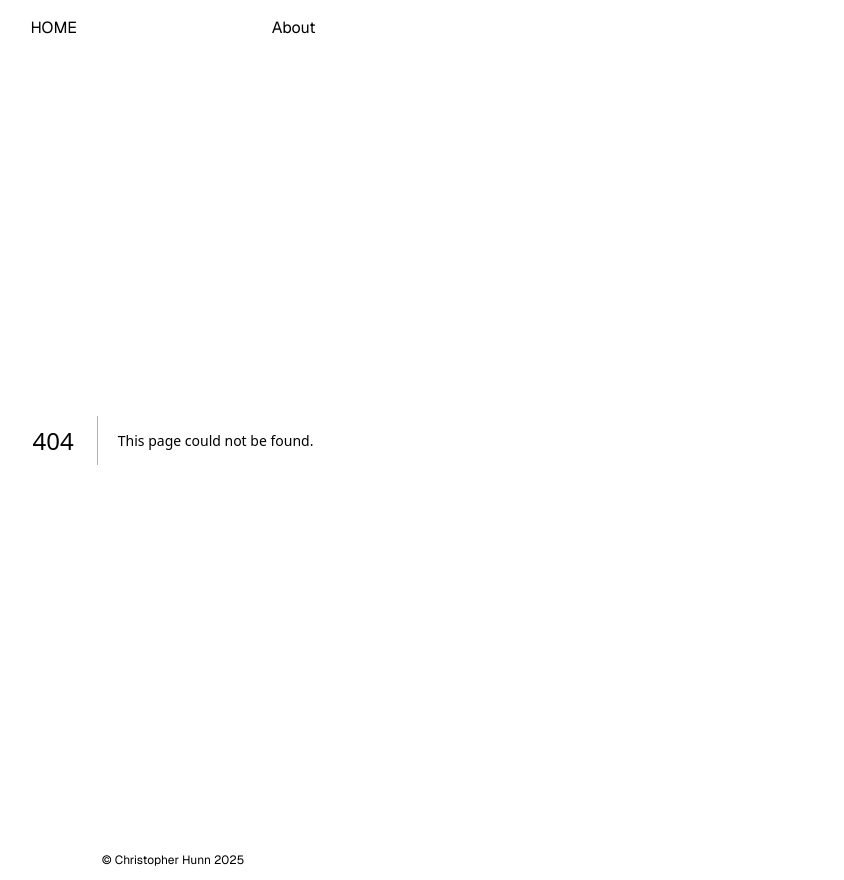
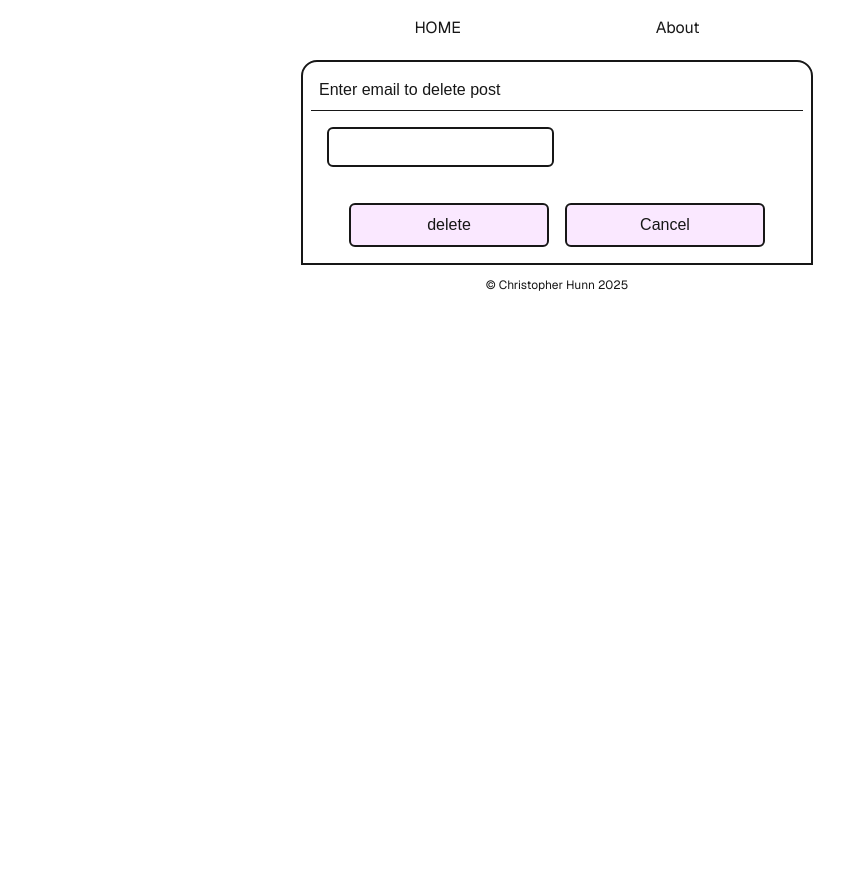
Before and after one commit to Ivovis/Week-08-assignment, a Next.js app: page /1/1 in a window 1280 px wide. Before the commit this address had no page. Shown: the whole page, without its empty margins (83-927 px from the left). After the commit the page ends 800 px from the top, so only its background shows below. Built offline with nearby package versions, Linux system fonts and the light colour scheme.

Commit message:
feat: Checkpoint 6 comment delete feature added

```diff
--- /dev/null
+++ b/src/app/[blogid]/[comid]/page.js
@@ -0,0 +1,66 @@
+import { redirect } from "next/navigation";
+import { db } from "@/../utils/dbConnection";
+
+export default async function DeleteComment({ params }) {
+  const data = await params;
+
+  // submit handler to do the sql query to delete from comments where id=comid and email= the email form the form below
+  async function handleSubmit(formData) {
+    "use server";
+
+    // get the data, left in this format for future expansion of this form into a full editor
+    formData = {
+      email: formData.get("email"),
+    };
+
+    const result = await db.query(
+      `DELETE FROM blog_comments WHERE id = $1 AND email = $2`,
+      [data.comid, formData.email]
+    );
+
+    // only revalidate path if deleted the comment
+    if (result.rowCount === "0") {
+      revalidatePath(`/{data.blogid}`);
+    }
+
+    redirect(`/${data.blogid}`);
+  }
+
+  return (
+    <>
+      <div>
+        <form action={handleSubmit} className="p-2 mt-5 border-2 rounded-t-2xl">
+          <legend className="m-2">Enter email to delete post</legend>
+          <hr />
+          <section className="flex flex-col md:flex-row">
+            <div className="m-2 text-center">
+              <input
+                type="email"
+                name="email"
+                maxLength="250"
+                className=" m-2 p-2 border-2 rounded-md h-10"
+              />
+            </div>
+          </section>
+          <section className=" pt-3 grid">
+            <div className="text-center">
+              <button
+                type="submit"
+                className="p-2 m-2 w-50 bg-fuchsia-100 border-2 rounded-md "
+              >
+                delete
+              </button>
+
+              <button
+                type="cancel"
+                className="p-2 m-2 w-50 bg-fuchsia-100 border-2 rounded-md "
+              >
+                Cancel
+              </button>
+            </div>
+          </section>
+        </form>
+      </div>
+    </>
+  );
+}
--- a/src/app/[blogid]/page.js
+++ b/src/app/[blogid]/page.js
@@ -24,6 +24,8 @@ export default async function BlogIdPage({ params }) {
 
   //=====================================================================
   // check the requested page is 1. a number and 2. is in range else 404
+
+  // if(requestedId === "delete")
 
   // 1st convert to number
   const digitId = Number(requestedId);
--- a/src/components/BlogList.jsx
+++ b/src/components/BlogList.jsx
@@ -4,7 +4,7 @@ import Link from "next/link";
 
 export default async function BlogList({ invert }) {
   const flip = await invert;
-  console.log("invert?", flip);
+
   const query = flip
     ? await db.query(`SELECT * From blog_content ORDER BY id DESC`)
     : await db.query(`SELECT * From blog_content`);
--- a/src/components/CommentList.jsx
+++ b/src/components/CommentList.jsx
@@ -1,4 +1,5 @@
 import { db } from "@/../utils/dbConnection";
+import Link from "next/link";
 
 export default async function CommentList(props) {
   const blogid = props.blogid;
@@ -11,14 +12,18 @@ export default async function CommentList(props) {
   // do not render if the row count is 0 a non 0 value will evaluate at true
   return query.rowCount ? (
     <>
-      <div className="border-2 p-2 mt-3 rounded-b-2xl">
+      <section className="border-2 p-2 mt-3 rounded-b-2xl">
         {data.map((comment) => (
-          <div key={comment.id} className="border-2 m-2 p-2 rounded-b-lg">
+          <Link
+            key={comment.id}
+            href={`/${blogid}/${comment.id}/`}
+            className="flex p-2 m-2 gap-2 text-xs border-2 rounded-b-2xl "
+          >
             <p>{comment.username} Commented:</p>
             <p>{comment.text}</p>
-          </div>
+          </Link>
         ))}
-      </div>
+      </section>
     </>
   ) : (
     <></>
--- a/src/components/NewComment.jsx
+++ b/src/components/NewComment.jsx
@@ -4,8 +4,6 @@ import { redirect } from "next/navigation";
 
 export default function NewComment(props) {
   const blogid = props.blogid;
-
-  console.log("=========================", typeof blogid);
 
   async function handleSubmit(formData) {
     "use server";
@@ -25,8 +23,8 @@ export default function NewComment(props) {
 
     revalidatePath(`\{blogid}`);
 
-    // look this is where I would rediect if I was on a different page
-    // this is not appropiate in this instance because we are already on the correct page
+    // look this is where I would redirect if I was on a different page
+    // this is not appropriate in this instance because we are already on the correct page
     // I have used redirects on the [blogid] page to handle invalid params values
   }
 
@@ -36,7 +34,7 @@ export default function NewComment(props) {
         <form action={handleSubmit} className="p-2 border-2 rounded-t-2xl">
           <legend className="m-2">Feel free to leave a comment</legend>
           <hr />
-          <section className="flex flex-col md:flex-row">
+          <section className="mt-2 flex flex-col md:flex-row">
             {/* ============================ */}
             <div className="p-2">
               <label htmlFor="name" className="p-1">
@@ -64,7 +62,7 @@ export default function NewComment(props) {
               />
             </div>
           </section>
-          <section className=" pt-3 grid">
+          <section className="pt-2 grid">
             {/* ============================ */}
             <textarea
               type="text"
```
Also changed, not shown: 1 other file (tests, documents, lock files or other folders).
